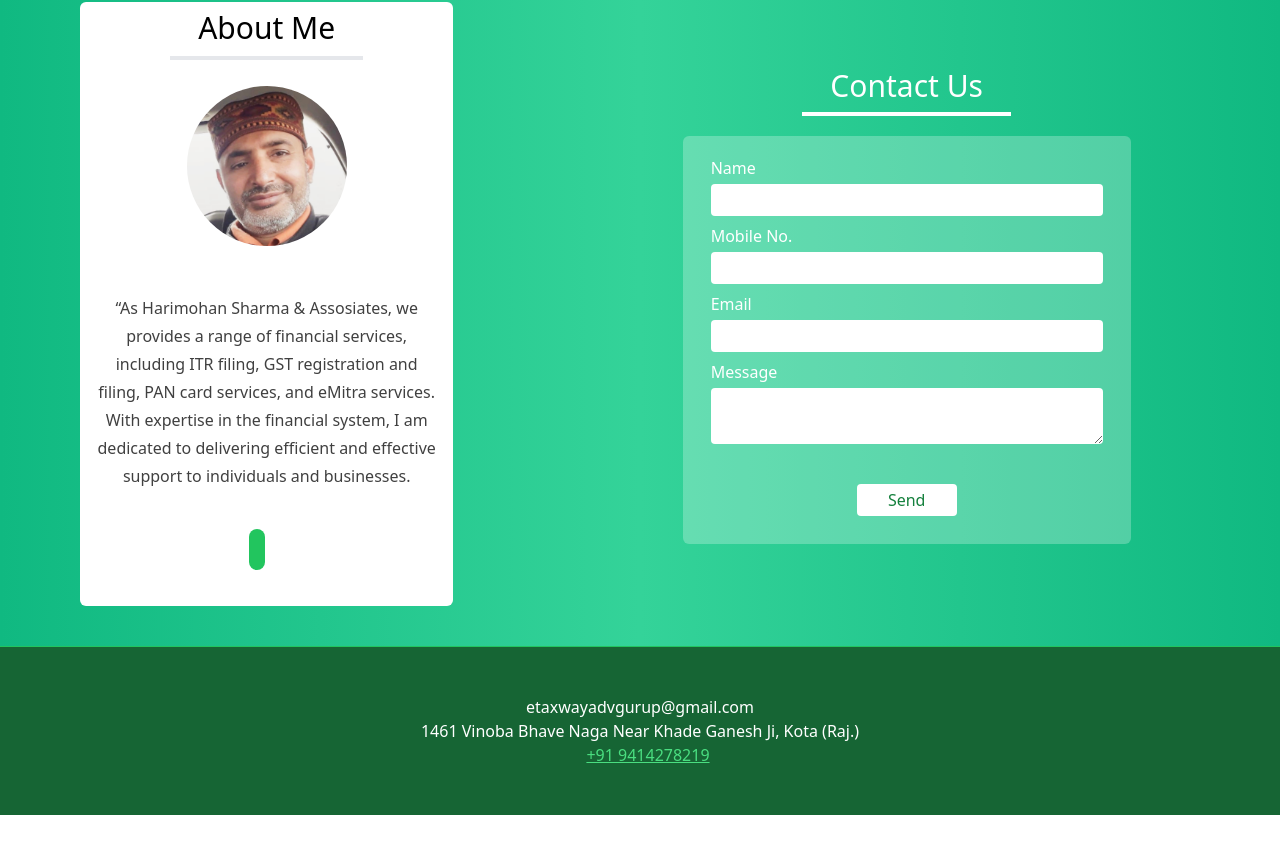
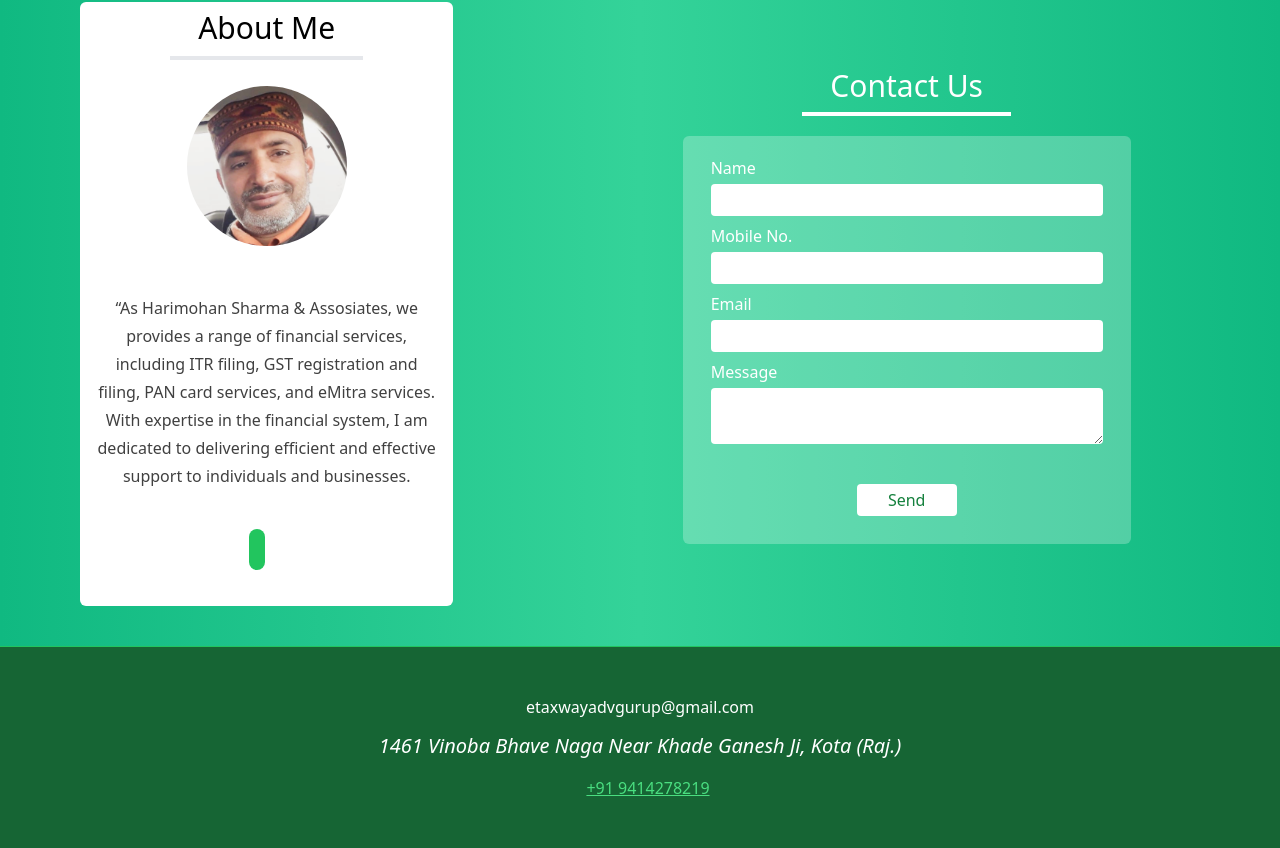
Before and after one commit to rstudy211/DigiCarda, a React (Create React App) app: page / in a window 1280 px wide. Shown: the part 1508-2356 px from the top of the page. Before the commit the page ends 2323 px from the top, so only its background shows below. Built offline with nearby package versions, Linux system fonts and the light colour scheme.

Commit message:
Add the location of the shop

```diff
--- a/src/App.js
+++ b/src/App.js
@@ -490,10 +490,17 @@ function App() {
           >
             etaxwayadvgurup@gmail.com
           </a>
-          <p class="leading-normal">
-            1461 Vinoba Bhave Naga Near Khade Ganesh Ji, Kota (Raj.)
+          <p class="">
+            <a href="https://www.google.com/maps/place/25%C2%B006'39.9%22N+75%C2%B050'05.8%22E/@25.111084,75.8327653,17z/data=!3m1!4b1!4m4!3m3!8m2!3d25.111084!4d75.834954?entry=ttu">
+              <i class="bi bi-geo-alt-fill  leading-normal animate-pulse text-3xl text-red-600 ">
+                {" "}
+              </i>
+              <span className="mb-4 italic text-xl">
+                1461 Vinoba Bhave Naga Near Khade Ganesh Ji, Kota (Raj.)
+              </span>
+            </a>
           </p>
-          <p class="text-green-400">
+          <p class="text-green-400 mt-3">
             <a href="tel:+919414278219">
               <i class="bi bi-telephone-fill px-2"></i>
               <span class="underline underline-offset-1">+91 9414278219</span>
```
